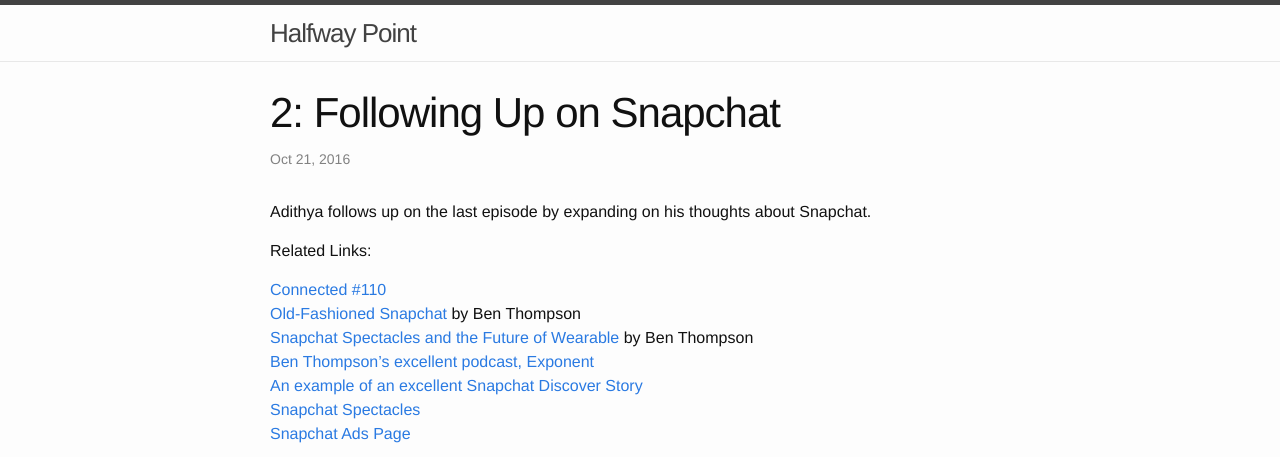
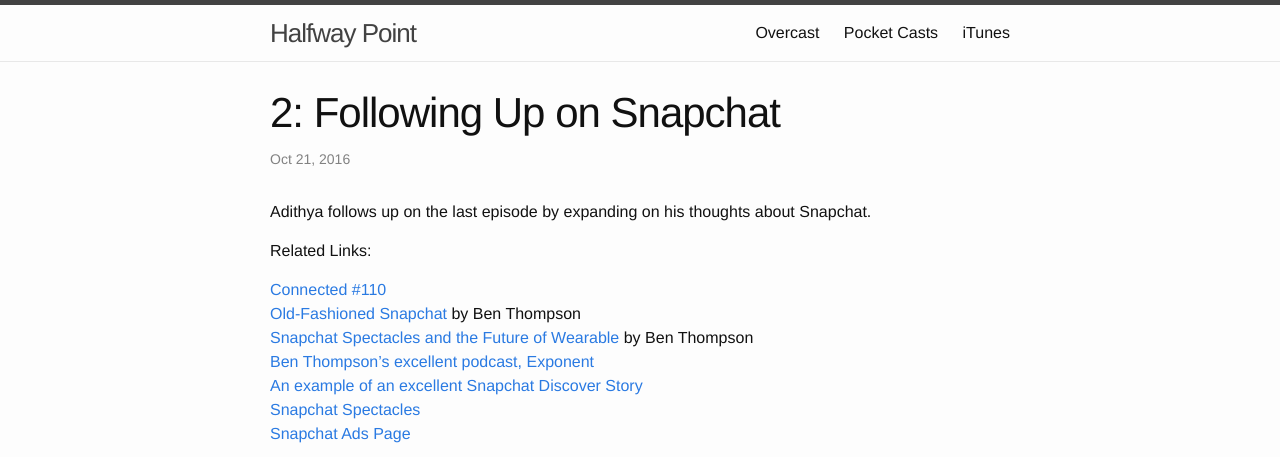
Before and after one commit to halfwaypoint/halfwaypoint.github.io, a Jekyll site: the page built from _posts/2016-10-21-ep2.markdown, in a window 1280 px wide, cut to the strip 0-457 px from the top of the page. Built offline with Jekyll 4.4.1, drawn with Linux system fonts in a browser that asks for light colours.

Commit message:
Overcast, iTunes, and Pocket Casts links

```diff
--- a/_includes/header.html
+++ b/_includes/header.html
@@ -19,6 +19,9 @@
           <a class="page-link" href="{{ my_page.url | prepend: site.baseurl }}">{{ my_page.title }}</a>
           {% endif %}
         {% endfor %}
+		<a class="page-link" href="https://overcast.fm/itunes1148712841/halfway-point">Overcast</a>
+		<a class="page-link" href="http://pca.st/EJcI">Pocket Casts</a>
+		<a class="page-link" href="https://itunes.apple.com/us/podcast/halfway-point/id1148712841">iTunes</a>
       </div>
     </nav>
 
```
Also changed, not shown: _posts/2016-10-21-ep2.markdown (line endings or trailing spaces), assets/show-artwork.png, 1 other file.
